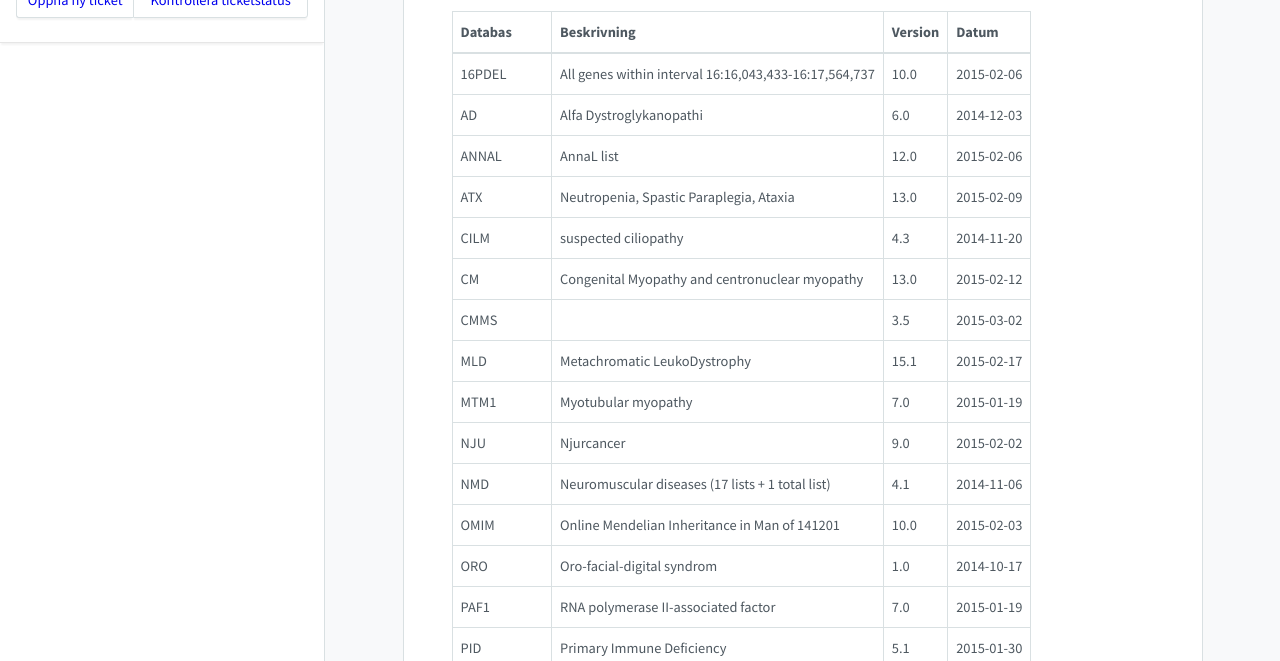
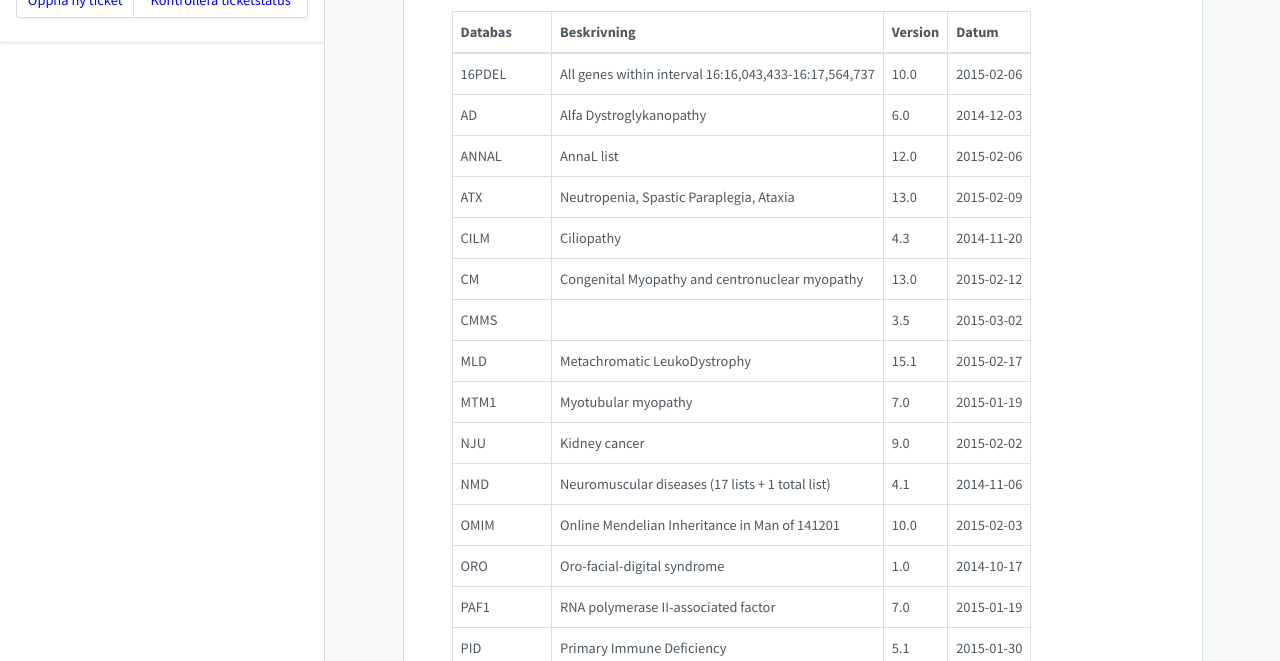
Before and after one commit to Clinical-Genomics/clinical-genomics.github.io, a Jekyll site: the page built from _pages/namnpagenlistor.md, in a window 1280 px wide. Shown: the part 126-787 px from the top of the page. Built offline with Jekyll 4.4.1, drawn with Linux system fonts in a browser that asks for light colours; nearby versions of some CDN libraries.

Commit message:
Update to LISTS

```diff
--- a/_pages/namnpagenlistor.md
+++ b/_pages/namnpagenlistor.md
@@ -9,18 +9,18 @@
 |Databas|Beskrivning|Version|Datum|
 |---|---|---|---|
 |16PDEL|All genes within interval 16:16,043,433-16:17,564,737|10.0|2015-02-06|
-|AD|Alfa Dystroglykanopathi|6.0|2014-12-03|
+|AD|Alfa Dystroglykanopathy|6.0|2014-12-03|
 |ANNAL|AnnaL list|12.0|2015-02-06|
 |ATX|Neutropenia, Spastic Paraplegia, Ataxia|13.0|2015-02-09|
-|CILM|suspected ciliopathy|4.3|2014-11-20|
+|CILM|Ciliopathy|4.3|2014-11-20|
 |CM|Congenital Myopathy and centronuclear myopathy|13.0|2015-02-12|
 |CMMS||3.5|2015-03-02|
 |MLD|Metachromatic LeukoDystrophy|15.1|2015-02-17|
 |MTM1|Myotubular myopathy|7.0|2015-01-19|
-|NJU|Njurcancer|9.0|2015-02-02|
+|NJU|Kidney cancer|9.0|2015-02-02|
 |NMD|Neuromuscular diseases (17 lists + 1 total list)|4.1|2014-11-06|
 |OMIM|Online Mendelian Inheritance in Man of 141201|10.0|2015-02-03|
-|ORO|Oro-facial-digital syndrom|1.0|2014-10-17|
+|ORO|Oro-facial-digital syndrome|1.0|2014-10-17|
 |PAF1|RNA polymerase II-associated factor|7.0|2015-01-19|
 |PID|Primary Immune Deficiency|5.1|2015-01-30|
 |PID-20150120||4.0|2015-01-30|
```
